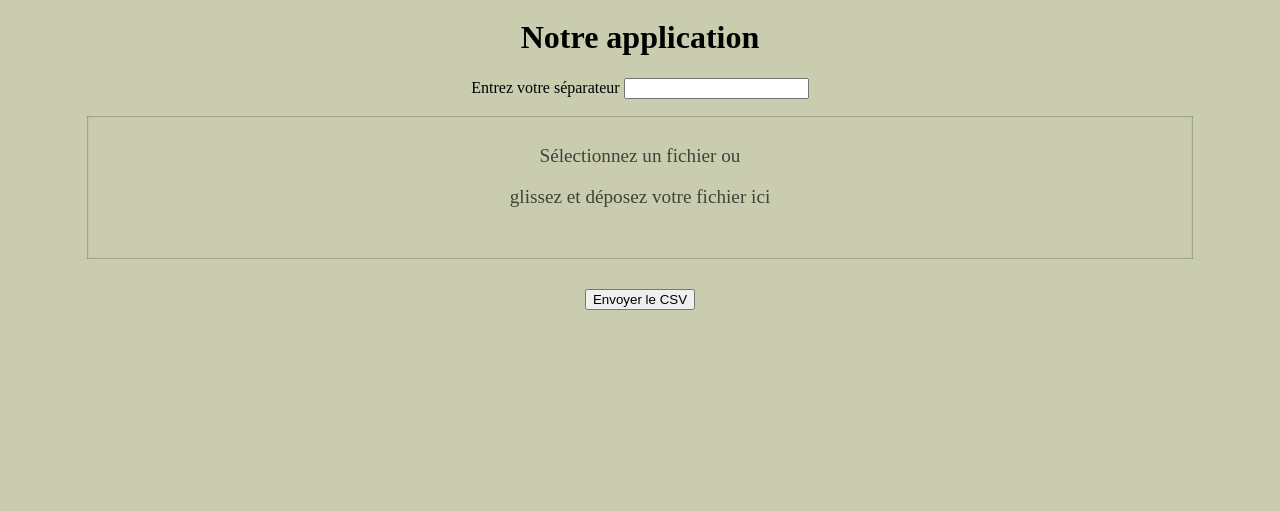
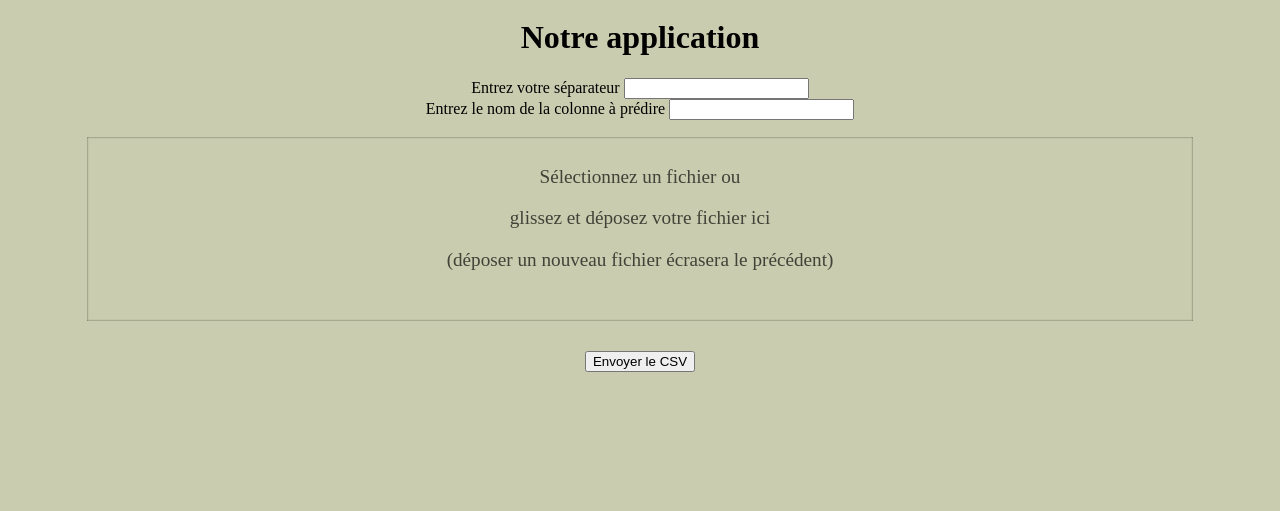
Before and after one commit to DivermanCiv/BAML, a Django app: page /analyse/ in a window 1280 px wide. Shown: the part 66-577 px from the top of the page. Run offline with Django 3.2, Linux system fonts and the light colour scheme.

Commit message:
minor changes in drag'n'drop and new form added

```diff
--- a/BAML/templates/BAML/formulaire.html
+++ b/BAML/templates/BAML/formulaire.html
@@ -21,6 +21,10 @@
     <input type="text" name="separator" id="separator" required maxlength="1">
   </div>
 
+  <div class="form-column">
+    <label for="column">Entrez le nom de la colonne à prédire</label>
+    <input type="text" name="column" id="column">
+  </div>
 
 
   <!--drag and drop-->
@@ -29,6 +33,7 @@
           <div class="drag_drop_field" data-form-field="attachments[]" data-form-id="drag_drop">
               <p data-form-field="attachments[]" data-form-id="drag_drop">Sélectionnez un fichier ou</p>
               <p data-form-field="attachments[]" data-form-id="drag_drop">glissez et déposez votre fichier ici</p>
+              <p data-form-field="attachments[]" data-form-id="drag_drop">(déposer un nouveau fichier écrasera le précédent)</p>
               <input class="file_input" data-form-field="attachments[]" data-form-id="drag_drop" name="attachments[]"
                      type="file" multiple id="input_field">
           </div>
```
